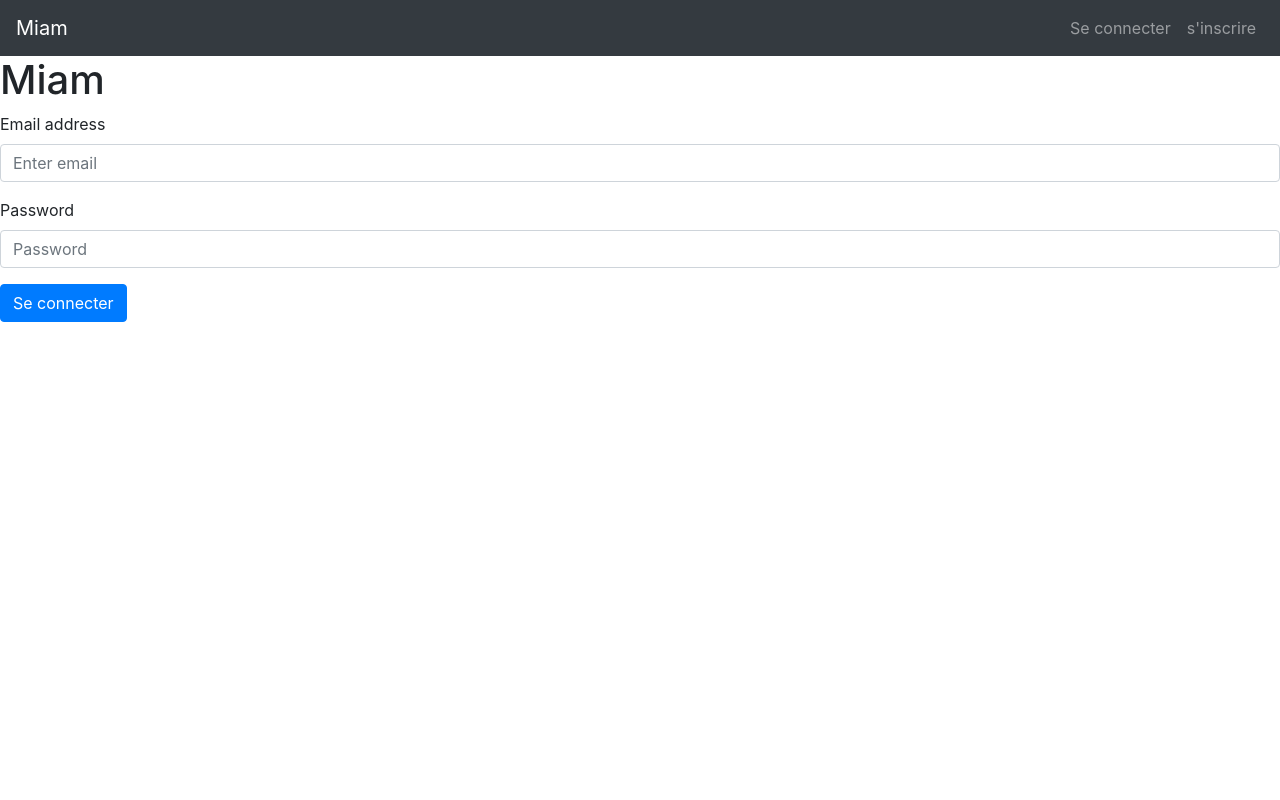
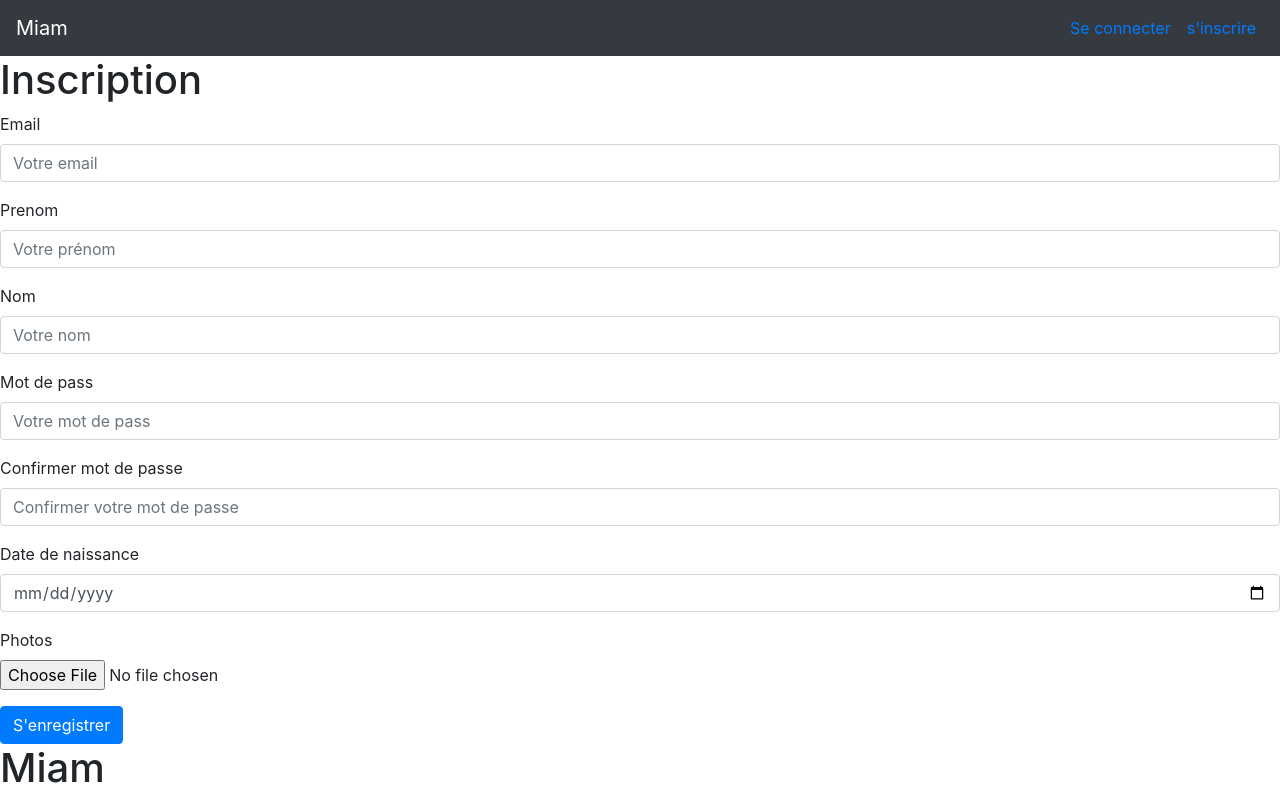
Before and after one commit to 3AC168/miam_front, a React (Create React App) app: page /register in a window 1280 px wide. Built offline with nearby package versions, Linux system fonts and the light colour scheme.

Commit message:
firstsecond

```diff
--- a/package.json
+++ b/package.json
@@ -11,6 +11,7 @@
     "react": "^16.13.1",
     "react-bootstrap": "^1.3.0",
     "react-dom": "^16.13.1",
+    "react-router-dom": "^5.2.0",
     "react-scripts": "3.4.3"
   },
   "scripts": {
--- a/src/components/Home.js
+++ b/src/components/Home.js
@@ -1,17 +1,14 @@
 import React from 'react';
-// import Register from './Register';
-import Navig from './Navig';
-import Login from './Login';
+import Navigation from './Navigation';
+// import Login from './Login';
 class Home extends React.Component{
   render(){
     return(
-      <div>
-        <Navig />
-        <h1>Miam</h1>
-        <Login />
-        {/* <Register /> */}
-
-      </div>
+            <div>
+                <Navigation />
+                <h1>Miam</h1>
+                {/* <Login />  */}
+            </div>
     );
   }
 
--- a/src/components/Login.js
+++ b/src/components/Login.js
@@ -1,49 +1,47 @@
 import React from 'react';
 import Form from 'react-bootstrap/Form';
 import Button from 'react-bootstrap/Button';
-class Login extends React.Component{
-    constructor(props){
+class Login extends React.Component {
+  constructor(props) {
     super(props);
-        this.state={
-            email:'',
-            password:''
+    this.state = {
+      email: '',
+      password: ''
     };
 
-        this.handleSubmit=this.handleSubmit.bind(this);
-        this.handleChange=this.handleChange.bind(this);
+    this.handleSubmit = this.handleSubmit.bind(this);
+    this.handleChange = this.handleChange.bind(this);
 
   }
-      handleChange(event){
-        console.log("changes",);
-        console.log('handlechange',event);
+  handleChange(event) {
+    // console.log("changes",);
+    // console.log('handlechange',event);
     this.setState({
-          [event.target.name]:event.target.value,
-
+      [event.target.name]: event.target.value
     })
   }
   handleSubmit(event) {
-        console.log("acount created",);
+    // console.log(this.state.email);
     event.preventDefault();
+
+
   }
-
-  render(){
-    return(
+  render() {
+    return (
       <div>
-      {/* value={this.state.email} onChange={e=>this.setState({email:e.target.value})}  */}
-         <Form onSubmit={this.handleSubmit}>
+        <Form onSubmit={() => this.handleSubmit()} >
           <Form.Group controlId="formGroupEmail">
             <Form.Label>Email address</Form.Label>
             <Form.Control type="email" name="email" placeholder="Enter email"
-                 value={this.state.email} onChange={this.handleChange} required/>
+              value={this.state.email} onChange={(event) => this.handleChange(event)} />
           </Form.Group>
           <Form.Group controlId="formGroupPassword">
             <Form.Label >Password</Form.Label>
             <Form.Control type="password" name='password' placeholder="Password"
-                value={this.state.password} onChange={this.handleChange} required />
+              value={this.state.password} onChange={(event) => this.handleChange(event)} />
           </Form.Group>
-            <Button variant="primary" type="submit" >Se connecter</Button>
+          <Button variant="primary" type="submit" onSubmit={() => this.handleSubmit()}>Se connecter</Button>
         </Form>
-
       </div>
     );
   }
--- a/src/components/Navig.js
+++ /dev/null
@@ -1,29 +0,0 @@
-import React from 'react';
-import {Navbar,Nav } from 'react-bootstrap';
-class Navig extends React.Component{
-  render(){
-    return(
-      <div>
-        <div>
-          <Navbar collapseOnSelect expand="lg" bg="dark" variant="dark">
-            <Navbar.Brand href="#home">Miam</Navbar.Brand>
-            <Navbar.Toggle aria-controls="responsive-navbar-nav" />
-            <Navbar.Collapse id="responsive-navbar-nav">
-                <Nav className="ml-auto">
-                <Nav.Link href="#Login">Se connecter</Nav.Link>
-                <Nav.Link  href="/register">
-                    s'inscrire
-                </Nav.Link>
-                </Nav>
-            </Navbar.Collapse>
-
-          </Navbar>
-        </div>
-
-    </div>
-    );
-  }
-
-}
-
-export default Navig;
--- /dev/null
+++ b/src/components/Navigation.js
@@ -0,0 +1,40 @@
+import React from 'react';
+import Register from './Register';
+import Login from './Login';
+import {Navbar,Nav } from 'react-bootstrap';
+import {
+  BrowserRouter as Router,
+  Route,
+  Link,
+  Switch,
+} from 'react-router-dom'
+
+class Navigation extends React.Component{
+  render(){
+    return(
+      <Router>
+          <div>
+            <div>
+                <Navbar collapseOnSelect expand="lg" bg="dark" variant="dark">
+                  <Navbar.Brand href="#home">Miam</Navbar.Brand>
+                  <Navbar.Toggle aria-controls="responsive-navbar-nav" />
+                  <Navbar.Collapse id="responsive-navbar-nav">
+                    <Nav className="ml-auto">
+                      <Nav.Link><Link to="/login"> Se connecter</Link></Nav.Link>
+                      <Nav.Link><Link to="/register">s'inscrire </Link></Nav.Link>
+                    </Nav>
+                  </Navbar.Collapse>
+                </Navbar>
+            </div>
+              <Switch>
+                <Route path="/login" component={Login} />
+                <Route path="/register" component={Register} />
+              </Switch>
+        </div>
+      </Router>
+    );
+  }
+
+}
+
+export default Navigation;
--- a/src/components/Register.js
+++ b/src/components/Register.js
@@ -1,7 +1,5 @@
 import React from 'react';
 import {Form,Button }from 'react-bootstrap';
-import Navig from './Navig';
-
 class Register extends React.Component{
   constructor(props){
     super(props);
@@ -27,15 +25,12 @@ class Register extends React.Component{
     })
   }
   handleSubmit(event) {
-    console.log("submited",);
-    // here we nee to communicate with ouside server
-    // get.post('htpps://localhost:3000/rehistration')
     event.preventDefault();
+    console.log(this.state.email)
   }
   render(){
           return(
                 <div>
-        <Navig />
                   <Form onSubmit={this.handleSubmit}>
                      <h1>Inscription </h1>
                       <Form.Group controlId="formGroupEmail" >
@@ -67,8 +62,6 @@ class Register extends React.Component{
                         </Form.Group>
                       <Button variant="primary" type="submit" >S'enregistrer</Button>
                   </Form>
-
-
                 </div>
               );
   }
```
Also changed, not shown: src/components/Enregistrementok.js (added, +41 -0 lines), src/components/Navlogout.js (added, +39 -0 lines), src/App.js (line endings or trailing spaces), 2 other files (tests, documents, lock files or other folders). Lines whose indentation alone changed are shown as unchanged.
